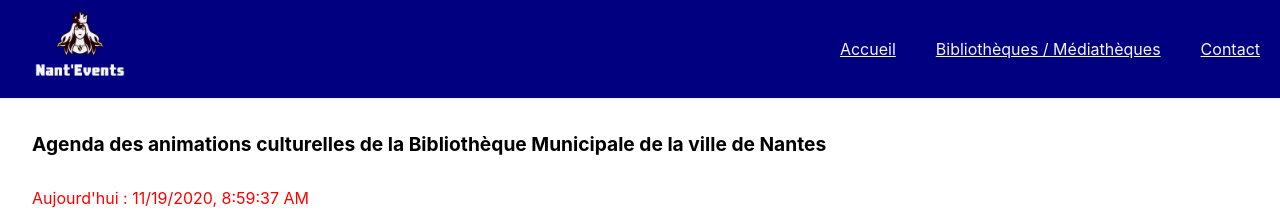
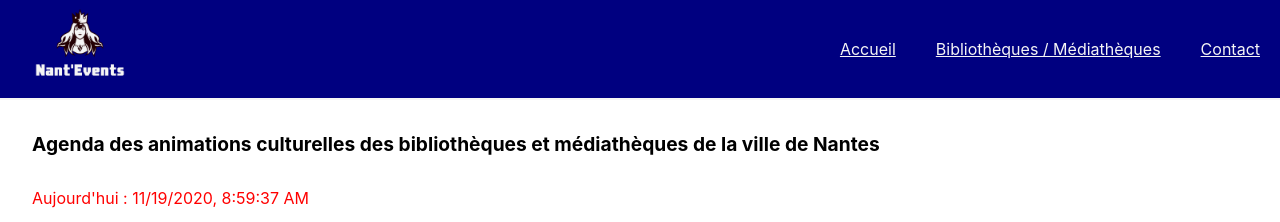
Before and after one commit to thomas37000/nts-js-202009-p2-culture, a React (Create React App) app: page /bibliotheques in a window 1280 px wide. Shown: the top 222 px of the page. Built offline with nearby package versions, Linux system fonts and the light colour scheme; no server answers.

Commit message:
MAJ titre h1 bibliothèques et médiathèques

```diff
--- a/src/components/BiblioList.jsx
+++ b/src/components/BiblioList.jsx
@@ -167,8 +167,7 @@ class BiblioList extends Component {
         <BIBLIOLIST>
           <div className="title">
             <h1>
-              Agenda des animations culturelles de la Bibliothèque Municipale de
-              la ville de Nantes
+              Agenda des animations culturelles des bibliothèques et médiathèques de la ville de Nantes
             </h1>
             <Clock />
           </div>
```
